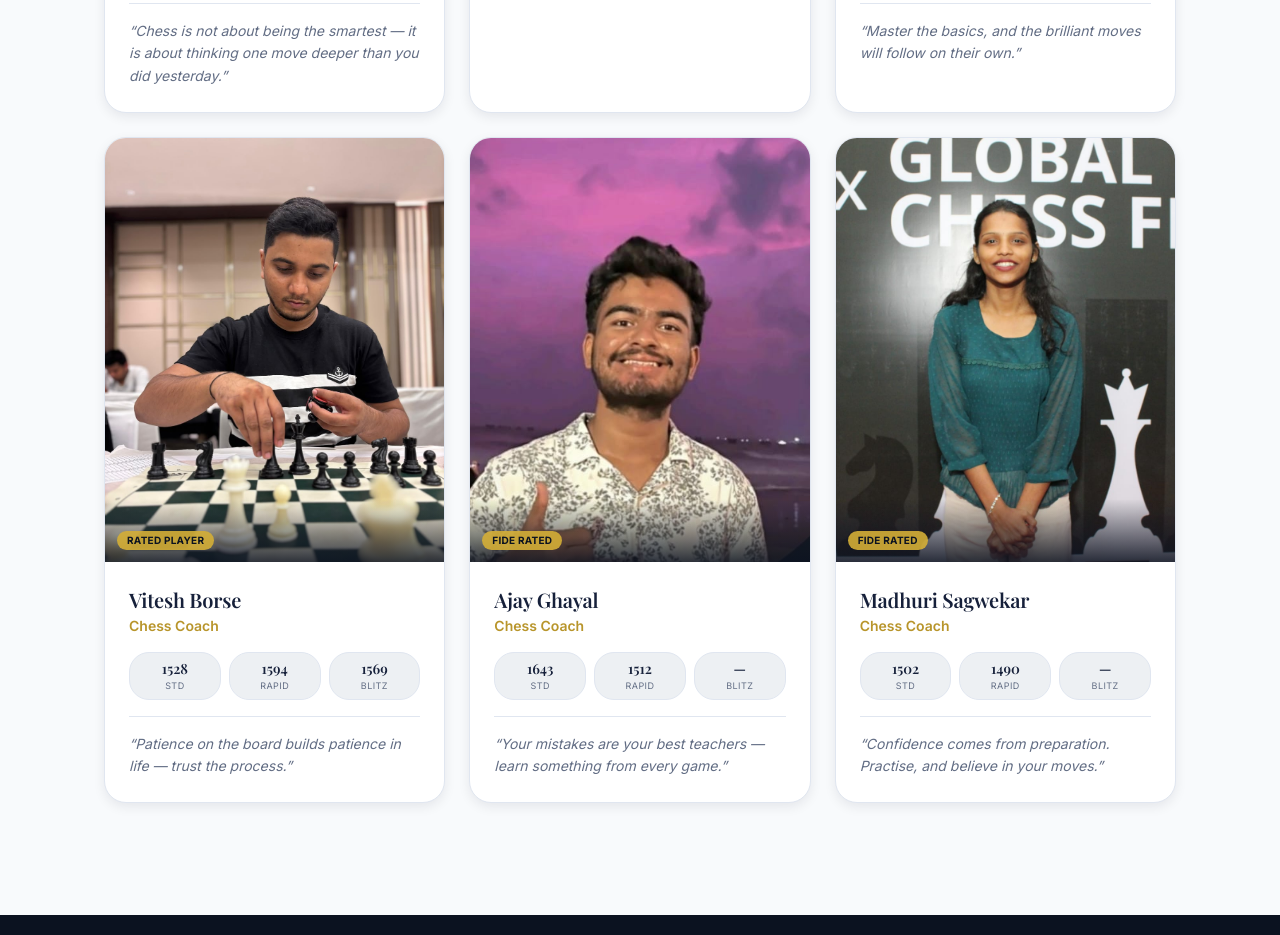
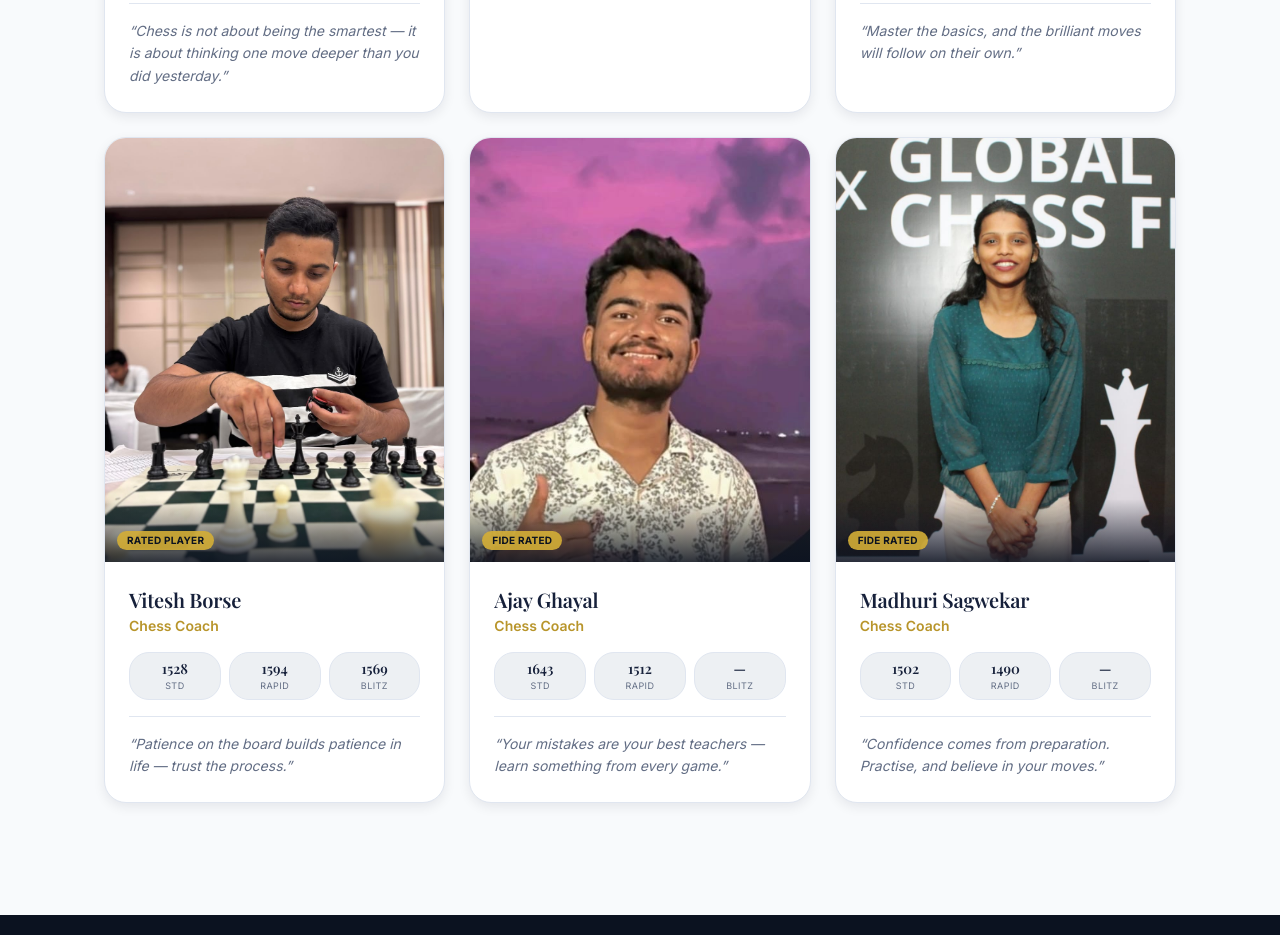
Before and after one commit to Chinmmaayyy/DD__CHESSACADEMY, a React (Vite) app: page /coaches in a window 1280 px wide. Shown: the part 940-1875 px from the top of the page. Built offline with nearby package versions, Linux system fonts and the light colour scheme.

Commit message:
Coaches: bottom-align Ajay's crop so his thumbs-up is fully visible

```diff
--- a/src/data/instructors.ts
+++ b/src/data/instructors.ts
@@ -54,7 +54,7 @@ export const instructors: Instructor[] = [
     name: 'Ajay Ghayal',
     title: 'Chess Coach',
     photo: ajay,
-    focus: '50% 68%',
+    focus: '50% 100%',
     ratings: { std: 1643, rapid: 1512 },
     tags: ['FIDE Rated'],
     quote: 'Your mistakes are your best teachers — learn something from every game.',
```
